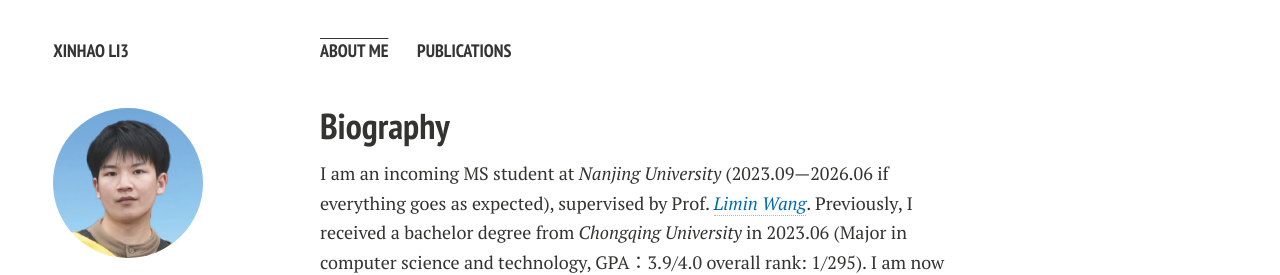
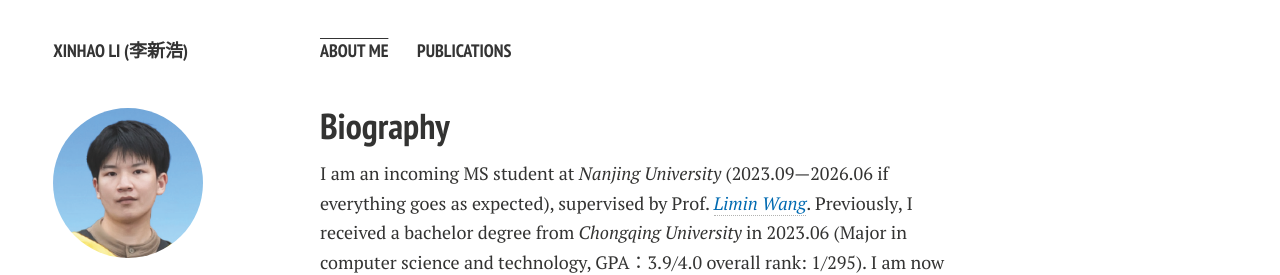
Before and after one commit to leexinhao/leexinhao.github.io, a Jekyll site: the page built from index.md, in a window 1280 px wide. Shown: the top 275 px of the page. Built offline with Jekyll 4.4.1, drawn with Linux system fonts in a browser that asks for light colours; nearby versions of some CDN libraries; comment, search, counter and statistics services are not loaded; a style sheet for code colours, icons or effects is not loaded; our own code applies the rules of GitHub Pages for plain Markdown files.

Commit message:
remove info

```diff
--- a/_config.yml
+++ b/_config.yml
@@ -1,4 +1,4 @@
-title: Xinhao Li3
+title: Xinhao Li (李新浩)
 # tagline: Don’t dwell on the past.
 description: Don’t dwell on the past.
 #Comment out url when working locally to resolve base urls correctly
```
